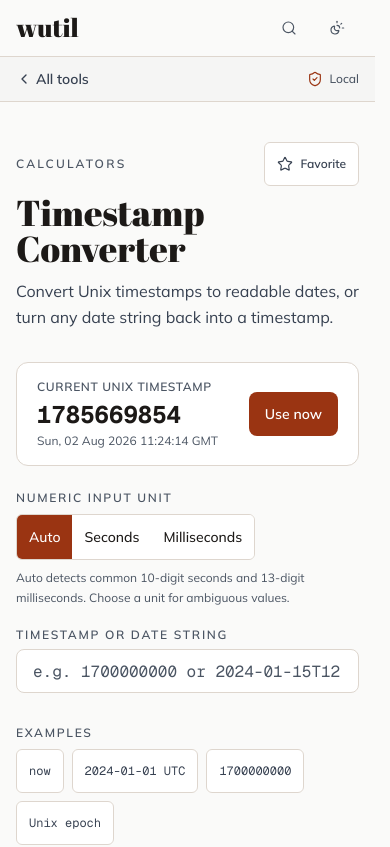
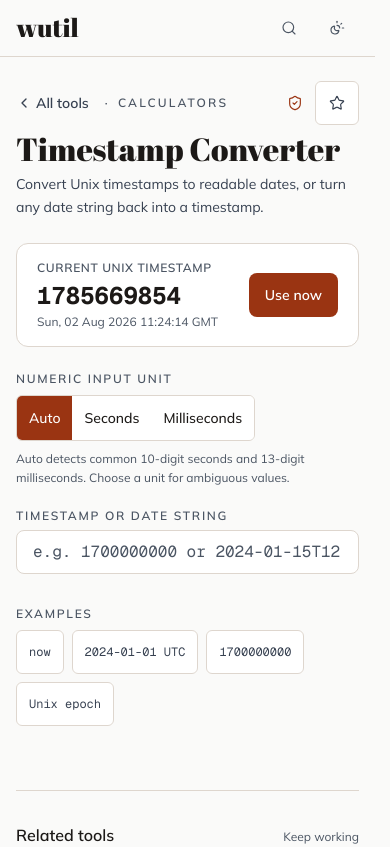
Before and after one commit to m1ngsama/wutil, a Next.js app: page /tools/timestamp in a window 390 px wide. Shown: the top 847 px of the page. Built offline with nearby package versions, Linux system fonts and the light colour scheme.

Commit message:
feat: fold tool navigation into a compact page header

```diff
--- a/src/app/tools/layout.tsx
+++ /dev/null
@@ -1,27 +0,0 @@
-import Link from 'next/link';
-import { ChevronLeft, ShieldCheck } from 'lucide-react';
-
-export default function ToolsLayout({ children }: Readonly<{ children: React.ReactNode }>) {
-  return (
-    <>
-      <nav aria-label="Tool navigation" className="border-b border-edge bg-muted">
-        <div className="mx-auto flex min-h-11 max-w-7xl items-center justify-between gap-4 px-4 sm:px-6 lg:px-8">
-          <Link
-            href="/"
-            className="-ml-2 inline-flex min-h-11 items-center gap-1 rounded-md px-2 text-sm font-semibold text-ink-2 transition-colors hover:text-ink focus-visible:outline-none focus-visible:ring-2 focus-visible:ring-[var(--w-ring)] focus-visible:ring-offset-2 focus-visible:ring-offset-muted"
-          >
-            <ChevronLeft aria-hidden="true" className="h-4 w-4" strokeWidth={2} />
-            All tools
-          </Link>
-          <span className="inline-flex items-center gap-1.5 text-xs font-medium text-ink-3">
-            <ShieldCheck aria-hidden="true" className="h-4 w-4 text-accent" strokeWidth={1.75} />
-            <span className="sr-only">Runs locally in your browser</span>
-            <span aria-hidden="true" className="sm:hidden">Local</span>
-            <span aria-hidden="true" className="hidden sm:inline">Runs locally in your browser</span>
-          </span>
-        </div>
-      </nav>
-      {children}
-    </>
-  );
-}
--- a/src/components/tools/ToolPage.tsx
+++ b/src/components/tools/ToolPage.tsx
@@ -2,7 +2,7 @@
 
 import Link from 'next/link';
 import { useEffect, type ReactNode } from 'react';
-import { ArrowRight, Star } from 'lucide-react';
+import { ArrowRight, ChevronLeft, ShieldCheck, Star } from 'lucide-react';
 import { useFavoriteToolIds } from '@/hooks/useFavoriteTools';
 import { toggleFavoriteTool } from '@/lib/favorite-tools';
 import { cn } from '@/lib/utils';
@@ -48,12 +48,25 @@ export function ToolPage({
   }, [toolId]);
 
   return (
-    <div className={cn('tool-page-shell mx-auto px-4 py-10 sm:px-6 lg:px-8', WIDTH_CLASSES[width])}>
-      <header className="tool-page-header mb-8">
-        <div className="mb-2 flex min-h-11 items-center justify-between gap-4 fine-pointer:min-h-9">
-          <p className="text-xs font-semibold uppercase tracking-[0.18em] text-ink-3">
-            {categoryLabel}
-          </p>
+    <div className={cn('tool-page-shell mx-auto px-4 py-6 sm:px-6 sm:py-10 lg:px-8', WIDTH_CLASSES[width])}>
+      <header className="tool-page-header mb-6 sm:mb-8">
+        <div className="mb-2 flex min-h-11 items-center justify-between gap-2 fine-pointer:min-h-9">
+          <nav aria-label="Breadcrumb" className="flex min-w-0 items-center gap-2 text-xs font-semibold uppercase tracking-[0.18em] text-ink-3">
+            <Link
+              href="/"
+              className="-ml-2 inline-flex min-h-11 shrink-0 items-center gap-1 rounded-md px-2 normal-case tracking-normal text-sm text-ink-2 transition-colors hover:text-ink focus-visible:outline-none focus-visible:ring-2 focus-visible:ring-[var(--w-ring)] focus-visible:ring-offset-2 focus-visible:ring-offset-canvas fine-pointer:min-h-9"
+            >
+              <ChevronLeft aria-hidden="true" className="h-4 w-4" strokeWidth={2} />
+              All tools
+            </Link>
+            <span aria-hidden="true" className="max-[359px]:hidden">·</span>
+            <span className="truncate max-[359px]:hidden">{categoryLabel}</span>
+          </nav>
+          <div className="flex shrink-0 items-center gap-1">
+            <span className="inline-flex min-h-11 items-center gap-1.5 px-2 text-xs font-medium text-ink-3 fine-pointer:min-h-9" title="Runs locally in your browser">
+              <ShieldCheck aria-hidden="true" className="h-4 w-4 text-accent" strokeWidth={1.75} />
+              <span className="sr-only sm:not-sr-only">Runs locally</span>
+            </span>
             {tool ? (
               <button
                 type="button"
@@ -62,21 +75,22 @@ export function ToolPage({
                 title={isFavorite ? 'Remove from favorites on this device' : 'Save to favorites on this device'}
                 onClick={() => toggleFavoriteTool(toolId)}
                 className={cn(
-                'inline-flex min-h-11 shrink-0 items-center gap-2 rounded-md border px-3 text-xs font-semibold transition-colors focus-visible:outline-none focus-visible:ring-2 focus-visible:ring-[var(--w-ring)] focus-visible:ring-offset-2 focus-visible:ring-offset-canvas fine-pointer:min-h-9',
+                  'inline-flex min-h-11 min-w-11 items-center justify-center gap-2 rounded-md border text-xs font-semibold transition-colors focus-visible:outline-none focus-visible:ring-2 focus-visible:ring-[var(--w-ring)] focus-visible:ring-offset-2 focus-visible:ring-offset-canvas sm:px-3 fine-pointer:min-h-9 fine-pointer:min-w-9',
                   isFavorite
                     ? 'border-accent bg-accent-subtle text-accent'
                     : 'border-edge bg-surface text-ink-2 hover:border-edge-strong hover:bg-muted',
                 )}
               >
                 <Star aria-hidden="true" className="h-4 w-4" fill={isFavorite ? 'currentColor' : 'none'} strokeWidth={1.75} />
-              {isFavorite ? 'Favorited' : 'Favorite'}
+                <span aria-hidden="true" className="hidden sm:inline">{isFavorite ? 'Favorited' : 'Favorite'}</span>
               </button>
             ) : null}
           </div>
-        <h1 className="tool-page-title mb-3 font-display text-4xl leading-none text-ink sm:text-5xl">
+        </div>
+        <h1 className="tool-page-title mb-2 font-display text-[2rem] leading-none text-ink sm:mb-3 sm:text-5xl">
           {title}
         </h1>
-        <p className="tool-page-description max-w-[52ch] text-base leading-relaxed text-ink-2">
+        <p className="tool-page-description max-w-[52ch] text-sm leading-relaxed text-ink-2 sm:text-base">
           {description}
         </p>
       </header>
```
Lines whose indentation alone changed are shown as unchanged.
